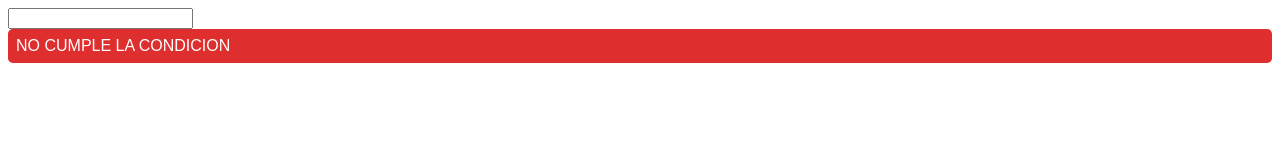
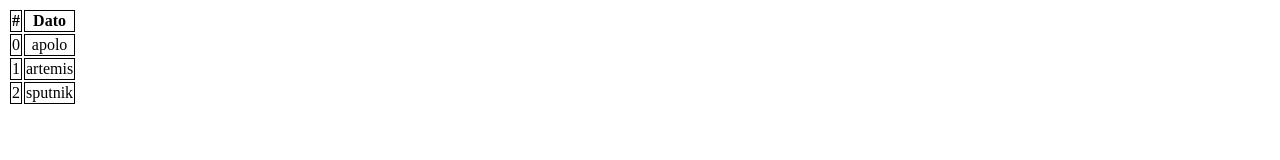
Before and after one commit to NiniAlejandraRiosArdilaADSO/vueBasicoDirectivas, a plain HTML site: page index.html in a window 1280 px wide. Drawn offline with nearby package versions, Linux system fonts and the light colour scheme.

Commit message:
feat: :sparkles: v-for

```diff
--- a/component/my-component.js
+++ b/component/my-component.js
@@ -1,11 +1,11 @@
 export default{
     data(){
         return {
-            mensaje: `<em>Apolo</em>`,
-            mensaje2: `<mark>Artemis</mark>`,
-            mensaje3: `<u>Sputnik</u>`,
-            mensaje4: `NO CUMPLE LA CONDICION`,
-            opcion: null,
+            lista: [
+                "apolo",
+                "artemis",
+                "sputnik"
+            ]
         }
     }
 }
--- a/index.html
+++ b/index.html
@@ -10,11 +10,20 @@
 </head>
 <body>
     <div id="app">
-        <input type="text" v-model="opcion">
-        <div v-if="opcion=='Apolo'" v-html="mensaje"></div>
-        <div v-else-if="opcion=='Artemis'" v-html="mensaje2"></div>
-        <div v-else-if="opcion=='Sputnik'" v-html="mensaje3"></div>
-        <div v-else v-html="mensaje4" class="error"></div>
+        <table>
+            <thead>
+                <tr>
+                    <th>#</th>
+                    <th>Dato</th>
+                </tr>
+            </thead>
+            <tbody v-for="(val, id) in lista":key="id">
+                <tr>
+                    <td v-text="id"></td>
+                    <td v-text="val"></td>
+                </tr>
+            </tbody>
+        </table>
     </div>
 </body>
 </html>
--- a/style.css
+++ b/style.css
@@ -1,7 +1,4 @@
-.error{
-    background: #df2e2e;
-    color: #fff;
-    font-family: sans-serif;
-    padding: .5rem;
-    border-radius: .3rem;
+th, td{
+    border: .1em solid #000;
+    text-align: center;
 }
```
